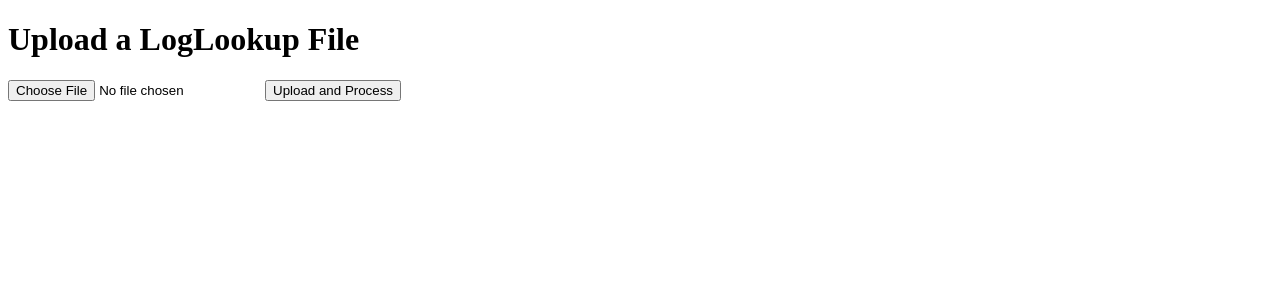
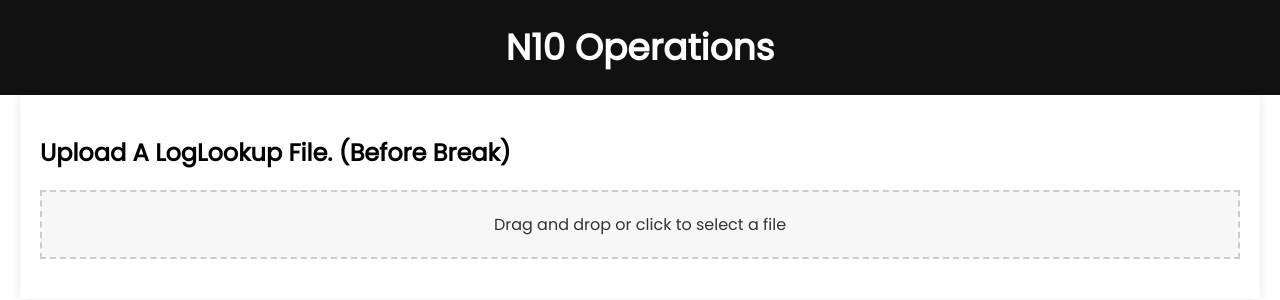
Before and after one commit to lorddunamis5050/totalpickcount, a Flask app: page / in a window 1280 px wide. Shown: the top 300 px of the page. Run offline with Flask 3, Linux system fonts and the light colour scheme.

Commit message:
added html and css

```diff
--- a/app.py
+++ b/app.py
@@ -1,14 +1,16 @@
 import os
-from flask import Flask, render_template, request, send_file
+from flask import Flask, render_template, request, send_file, session, redirect
 import pandas as pd
 import openpyxl
 from openpyxl.utils.dataframe import dataframe_to_rows
+from idle_time_analysis import perform_idle_time_analysis
+import tempfile
+from datetime import time
 
 CSV_HEADER_ROW = 2
 
 app = Flask(__name__, static_url_path='/static')
-
-
+app.secret_key = 'your_secret_key'  # Add a secret key for sessions
 
 UPLOAD_FOLDER = 'uploads'
 OUTPUT_FOLDER = 'output'
@@ -17,12 +19,68 @@ ALLOWED_EXTENSIONS = {'csv'}
 app.config['UPLOAD_FOLDER'] = UPLOAD_FOLDER
 app.config['OUTPUT_FOLDER'] = OUTPUT_FOLDER
 
+# Define the allowed_file function
 def allowed_file(filename):
     return '.' in filename and filename.rsplit('.', 1)[1].lower() in ALLOWED_EXTENSIONS
 
+
+# Initialize df in the session
+def initialize_session_data():
+    session['df'] = None
+
 @app.route('/')
 def home():
+    # Initialize session data
+    initialize_session_data()
     return render_template('upload.html')
+
+
+# 1. Update Flask Routes
+
+
+
+
+@app.route('/idle_time_analysis', methods=['GET', 'POST'])
+def idle_time_analysis():
+    if request.method == 'POST':
+        # Handle POST request
+        username = request.form['username']
+        # Perform the idle time analysis
+        df = pd.read_csv(session['df'], skiprows=3)  # Read CSV while skipping the first 3 rows
+        df['DateTime'] = pd.to_datetime(df['DateTime'], format='%I:%M %p')
+
+        # Define the start and end times as time objects
+        start_time = pd.Timestamp('1900-01-01 20:00:00').time()  # 8:00 PM
+        end_time = pd.Timestamp('1900-01-01 23:59:59').time()    # 11:59:59 PM
+
+        # Extract the time part from DateTime
+        df['Time'] = df['DateTime'].dt.time
+
+        # Filter data between start_time and end_time
+        user_data = df[(df['UserID'] == username) & (df['Time'] >= start_time) & (df['Time'] <= end_time)]
+
+        # Calculate TimeDiff within user_data
+        user_data['TimeDiff'] = user_data['DateTime'].diff().dt.total_seconds() / 60
+        # Make sure to perform this calculation only if user_data is not empty to avoid errors.
+
+        return render_template('user_data.html', username=username, user_data=user_data, start_time=start_time, end_time=end_time)
+    elif request.method == 'GET':
+        # Handle GET request, show a form to input username
+        return render_template('idle_time_input.html')
+
+
+
+
+
+# @app.route('/display_excel')
+# def display_excel():
+#     # Load the CSV file
+#     csv_file = 'LogLookupReport_MR.csv'
+#     with open(csv_file, 'r') as file:
+#         csv_data = file.read()
+
+#     return render_template('display.html', csv_data=csv_data)
+
 
 @app.route('/upload', methods=['POST'])
 def upload_file():
@@ -35,13 +93,18 @@ def upload_file():
         return "No selected file"
 
     if file and allowed_file(file.filename):
-        # Save the uploaded file
-        filename = os.path.join(app.config['UPLOAD_FOLDER'], file.filename)
+        # Create a temporary file to store the uploaded file
+        temp_file = tempfile.NamedTemporaryFile(delete=False)
+        filename = temp_file.name
         file.save(filename)
 
         # Process the uploaded CSV file
         df = pd.read_csv(filename, header=CSV_HEADER_ROW)
         df['DateTime'] = pd.to_datetime(df['DateTime'], format='%I:%M %p')
+
+
+        # Store the file path in the session
+        session['df'] = filename
 
         # Create a new Excel workbook
         output_excel_file = os.path.join(app.config['OUTPUT_FOLDER'], 'processed_data.xlsx')
@@ -74,11 +137,21 @@ def upload_file():
 
         # Provide a link to download the processed file
         download_link = f'<a href="/download/{output_excel_file}">Download Processed Excel File</a>'
+        return redirect('/processing_done')
 
-        return render_template('processing_done.html', download_link=download_link)
+
+@app.route('/processing_done')
+def processing_done():
+    # You can customize this route as needed, and render a template or add additional logic
+    return render_template('processing_done.html')
+
+@app.route('/to_do_list')
+def todolist():
+    return render_template('to_do_list.html')
 
 @app.route('/download/<path:filename>')
 def download_file(filename):
+    print(f"Downloading file: {filename}")  # Add this line for debugging
     return send_file(filename, as_attachment=True)
 
 if __name__ == '__main__':
--- /dev/null
+++ b/static/drag_and_drop.js
@@ -0,0 +1,21 @@
+const fileInput = document.getElementById('file-input');
+const fileDropArea = document.getElementById('file-drop-area');
+
+fileDropArea.addEventListener('dragover', (e) => {
+    e.preventDefault();
+    fileDropArea.classList.add('file-input-container-hover');
+});
+
+fileDropArea.addEventListener('dragleave', () => {
+    fileDropArea.classList.remove('file-input-container-hover');
+});
+
+fileDropArea.addEventListener('drop', (e) => {
+    e.preventDefault();
+    fileDropArea.classList.remove('file-input-container-hover');
+
+    const files = e.dataTransfer.files;
+    if (files.length > 0) {
+        fileInput.files = files;
+    }
+});
--- /dev/null
+++ b/static/practice.js
@@ -0,0 +1,13 @@
+const button = document.getElementById("change");
+const text = document.getElementById("changetext");
+let textisChanged = false
+
+
+button.addEventListener("click", ()=>{
+    if (!textisChanged){
+        text.textContent = 'Text Changed'
+    }else{
+        text.textContent = 'Changing this text'
+    }
+    textisChanged = !textisChanged
+})
--- /dev/null
+++ b/static/styles.css
@@ -0,0 +1,118 @@
+body {
+    font-family: 'Poppins', sans-serif;
+    margin: 0;
+    padding: 0;
+}
+
+header {
+    background-color: #111;
+    color: #fff;
+    text-align: center;
+    padding: 20px 0;
+}
+button {
+    padding: 8px 16px;
+    background-color: #007BFF;
+    color: #fff;
+    border: none;
+    border-radius: 3px;
+    cursor: pointer;
+}
+
+h1 {
+    font-family: 'Poppins', sans-serif;
+    font-weight: bold;
+    font-size: 36px;
+    margin: 0;
+}
+
+#loading-spinner {
+    display: none;
+}
+
+.container {
+    max-width: 1200px;
+    margin: 0 auto;
+    padding: 20px;
+    background-color: #fff;
+    box-shadow: 0 0 10px rgba(0, 0, 0, 0.1);
+}
+
+form {
+    margin: 20px 0;
+}
+
+input[type="file"] {
+    padding: 10px;
+    width: 100%;
+    border: 1px solid #ccc;
+}
+input[type="text"] {
+    width: 80%;
+    padding: 8px;
+    border: 1px solid #ccc;
+    border-radius: 3px;
+    margin-right: 10px;
+    font-family: 'Poppins', sans-serif;
+}
+
+input[type="submit"] {
+    background-color: #000000;
+    color: #fff;
+    padding: 10px 20px;
+    border: none;
+    cursor: pointer;
+    font-family: 'Poppins', sans-serif;
+    font-weight: bold;
+    font-size: 18px;
+}
+
+input[type="submit"]:hover {
+    background-color: #474747;
+}
+
+img {
+    max-width: 100%;
+}
+
+p {
+    text-align: center;
+}
+
+
+.file-input-container {
+    position: relative;
+    overflow: hidden;
+    background-color: #f7f7f7;
+    border: 2px dashed #ccc;
+    padding: 20px;
+    text-align: center;
+    cursor: pointer;
+}
+
+.file-input {
+    position: absolute;
+    top: 0;
+    right: 0;
+    bottom: 0;
+    left: 0;
+    opacity: 0;
+    cursor: pointer;
+}
+
+/* You can style the drop area here */
+.file-input-container:hover {
+    border: 2px dashed #0070c9;
+    background-color: #fff;
+}
+
+/* Style for the text inside the drop area */
+.file-input-text {
+    font-size: 16px;
+    color: #333;
+}
+
+.delete{
+    color: red;
+    cursor: pointer;
+}
--- a/templates/upload.html
+++ b/templates/upload.html
@@ -1,29 +1,79 @@
 <!DOCTYPE html>
 <html>
 <head>
-    <style>
-        #loading-spinner {
-            display: none;
-        }
-    </style>
+    <link rel="preconnect" href="https://fonts.googleapis.com">
+    <link rel="preconnect" href="https://fonts.gstatic.com" crossorigin>
+    <link href="https://fonts.googleapis.com/css2?family=Poppins&display=swap" rel="stylesheet">
+    <link rel="stylesheet" type="text/css" href="{{ url_for('static', filename='styles.css') }}">
+
+
+
 </head>
 <body>
-    <h1>Upload a LogLookup File</h1>
+    <header>
+        <h1>N10 Operations</h1>
+    </header>
 
-    <div id="loading-spinner">
+    <div class="container">
+        <h2>Upload A LogLookup File. (Before Break)</h2>
+        <div id="loading-spinner" style="display: none;">
             <img src="{{ url_for('static', filename='loading-spinner.gif') }}" alt="Loading" width="100" height="100">
             <p>Processing...</p>
         </div>
 
-    <form action="/upload" method="POST" enctype="multipart/form-data" onsubmit="showLoadingSpinner()">
-        <input type="file" name="file">
-        <input type="submit" value="Upload and Process">
+        <form id="upload-form" action="/upload" method="POST" enctype="multipart/form-data">
+            <div class="file-input-container">
+                <span class="file-input-text">Drag and drop or click to select a file</span>
+                <input type="file" name="file" class="file-input" id="file-input" onchange="processFile()">
+
+            </div>
+
         </form>
 
+        <div id="file-selected-message" style="display: none;">
+            <p>File selected!</p>
+        </div>
+
+
         <script>
-        function showLoadingSpinner() {
+
+function processFile() {
+                // Display the "File selected!" message
+    document.getElementById('file-selected-message').style.display = 'block';
+
+
+    // Access the file input element
+    var fileInput = document.getElementById('file-input');
+
+    // Check if a file is selected
+    if (fileInput.files.length > 0) {
+        // Create a FormData object and append the selected file
+        var formData = new FormData();
+        formData.append('file', fileInput.files[0]);
+
+        // Show the loading spinner
         document.getElementById('loading-spinner').style.display = 'block';
+
+        // Send the file to the server for processing via AJAX
+        var xhr = new XMLHttpRequest();
+        xhr.open('POST', '/upload', true);
+        xhr.onload = function () {
+            if (xhr.status === 200) {
+                // File processed successfully
+                // Redirect to the processing_done route
+                window.location.href = '/processing_done';
+            } else {
+                // Handle errors or display an error message
+            }
+            // Hide the loading spinner
+            document.getElementById('loading-spinner').style.display = 'none';
+        };
+        xhr.send(formData);
+                }
             }
         </script>
+    </div>
+    <script src="{{ url_for('static', filename='drag_and_drop.js') }}"></script>
+    <script src="{{ url_for('static', filename='practice.js') }}"></script>
 </body>
 </html>
```
Also changed, not shown: idle_time_analysis.py (added, +45 -0 lines), templates/idle_time_input.html (added, +17 -0 lines), templates/processing_done.html (+7 -3 lines), templates/to_do_list.html (added, +23 -0 lines), templates/user_data.html (added, +52 -0 lines), 2 other files. Lines whose indentation alone changed are shown as unchanged.
